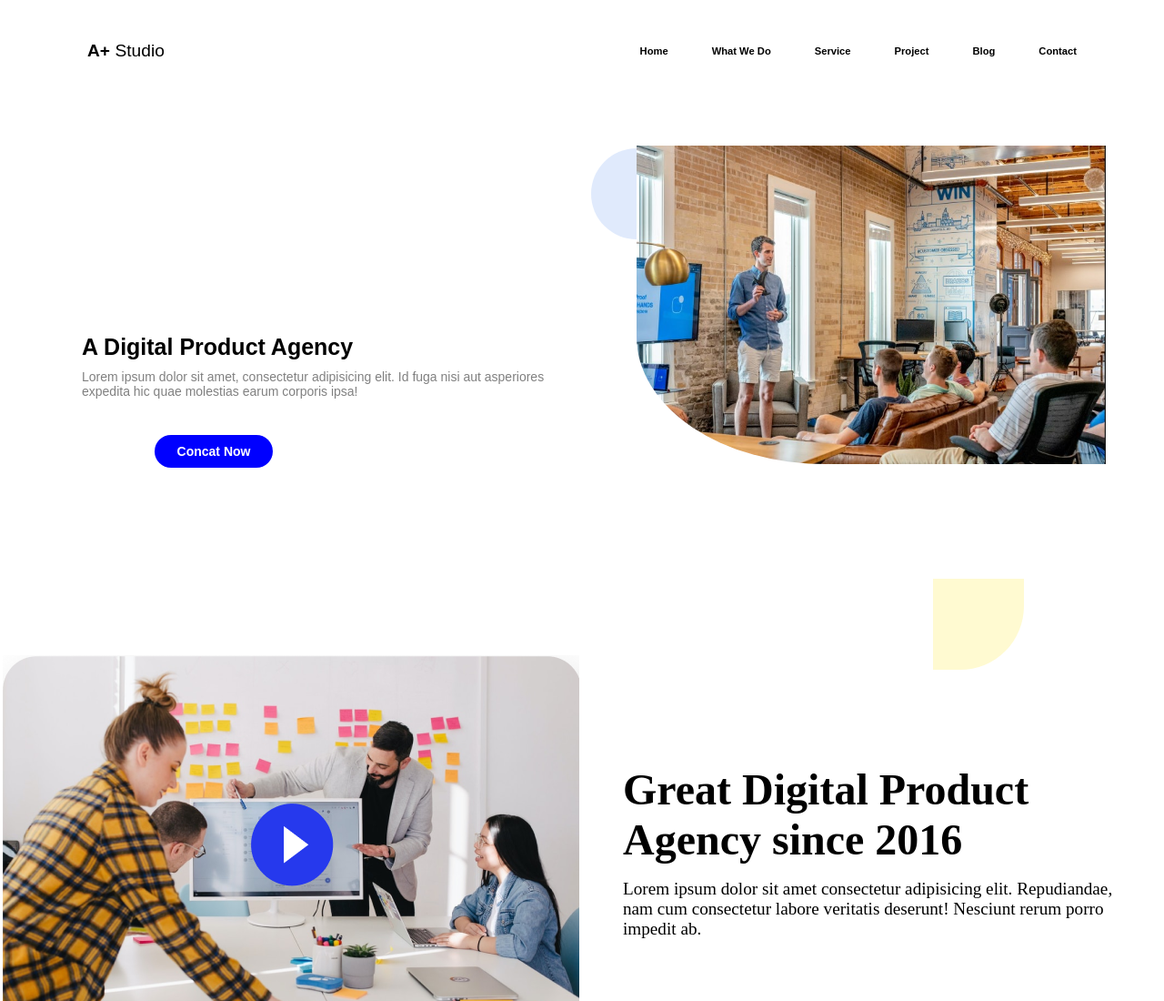
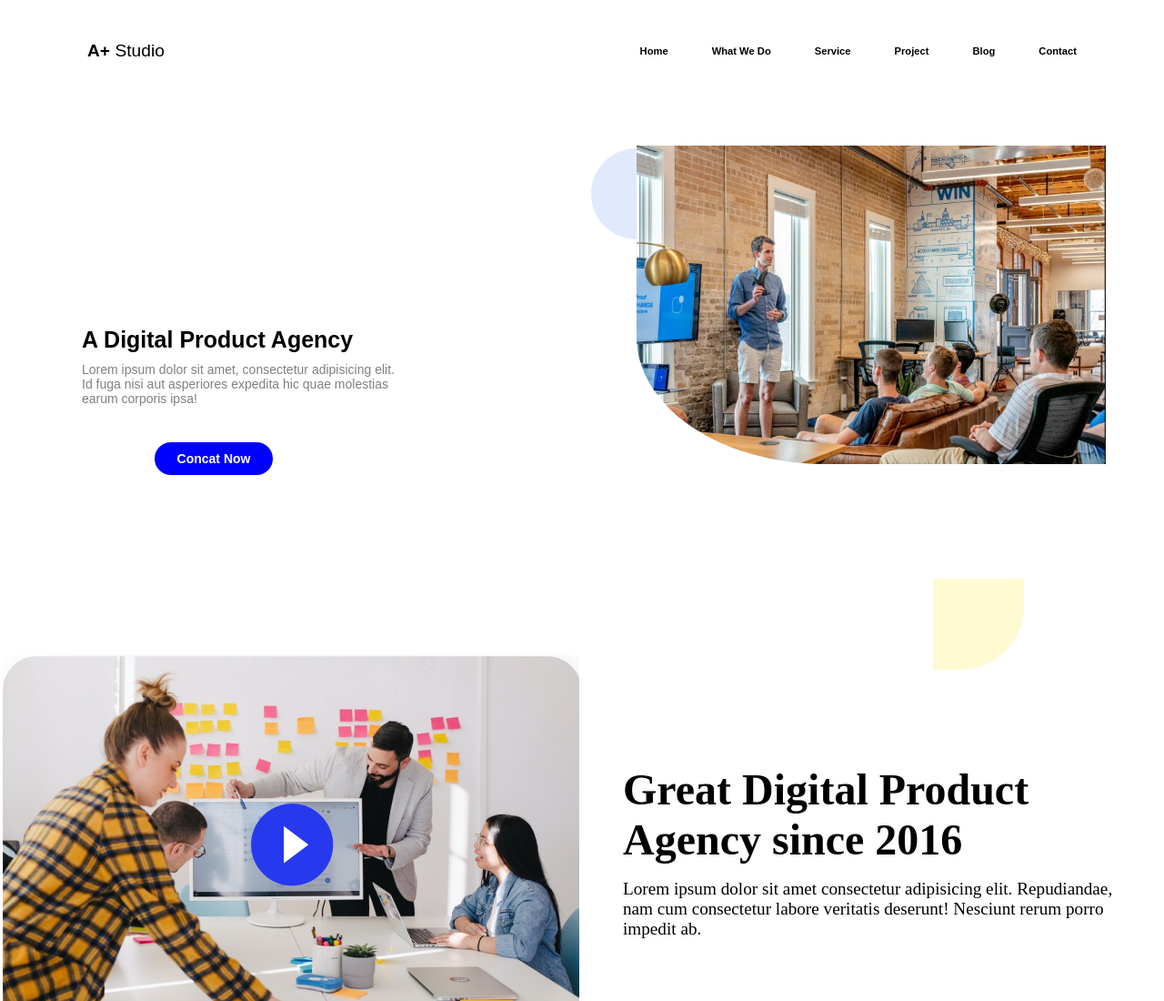
Before and after one commit to Sahar118/work-team-HTML-CSS, a plain HTML site: page index.html in a window 1280 px wide. Shown: the top 1100 px of the page at 91% size. Drawn offline with Linux system fonts and the light colour scheme.

Commit message:
final files

```diff
--- a/index.html
+++ b/index.html
@@ -34,8 +34,8 @@
     <!-- left side -->
     <div class="main-left-side">
       <h2 class="h1-main">A Digital Product Agency</h2>
-      <p class="p-main"> Lorem ipsum dolor sit amet, consectetur adipisicing elit. Id fuga nisi aut asperiores expedita
-        hic quae molestias earum corporis ipsa!</p>
+      <p class="p-main"> Lorem ipsum dolor sit amet, consectetur adipisicing elit. <br> Id fuga nisi aut asperiores expedita
+        hic quae molestias <br> earum corporis ipsa!</p>
       <h3 class="button-main">Concat Now</h3>
     </div>
 
```
